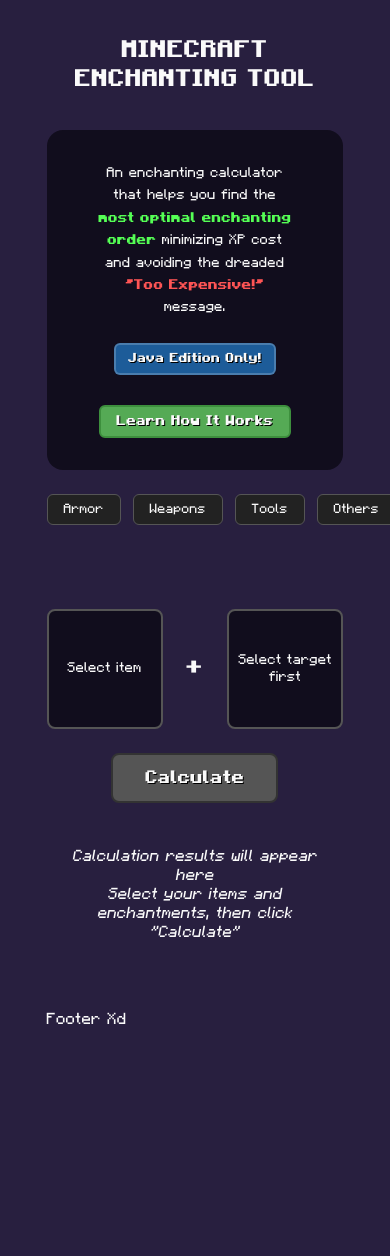
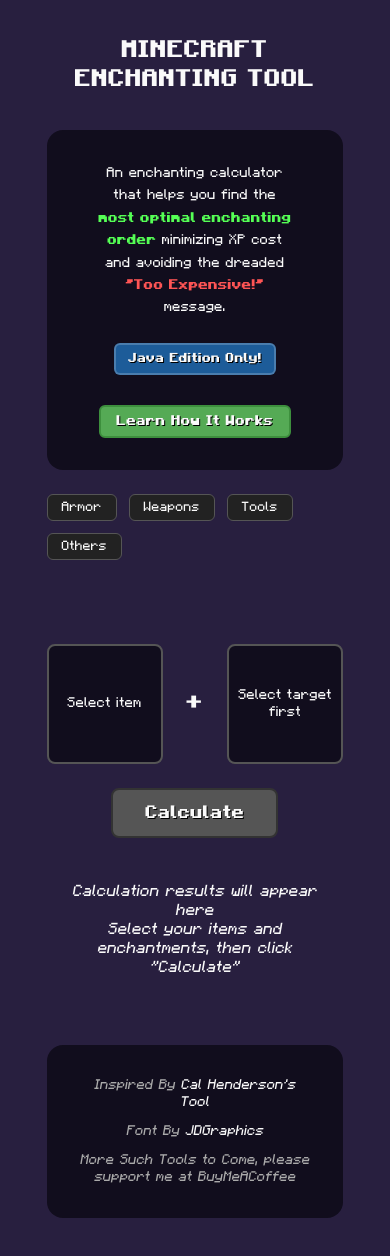
Before and after one commit to lamba44/enchantmentoptimization, a React (Vite) app: page / in a window 390 px wide. Shown: the top 1256 px of the page. Before the commit the page ends 1077 px from the top, so only its background shows below. Built offline with nearby package versions, Linux system fonts and the light colour scheme.

Commit message:
update: Footer and Responsiveness

```diff
--- a/src/Pages/App/App.css
+++ b/src/Pages/App/App.css
@@ -84,12 +84,15 @@
     gap: 24px;
 }
 .botleft {
-    flex: 2;
+    flex: 3;
 }
 .cat-select {
     display: flex;
     gap: 12px;
     margin-bottom: 16px;
+    flex-wrap: wrap;
+    justify-content: flex-start;
+    align-items: flex-start;
 }
 .cat-btn {
     padding: 6px 16px;
@@ -98,6 +101,7 @@
     color: #fafafa;
     cursor: pointer;
     border-radius: 6px;
+    flex: 0 0 auto;
 }
 .cat-btn.active {
     background-color: #55aa55;
@@ -106,6 +110,9 @@
     display: flex;
     gap: 12px;
     margin-bottom: 20px;
+    flex-wrap: wrap;
+    justify-content: flex-start;
+    align-items: flex-start;
 }
 .subcat-btn {
     padding: 6px 16px;
@@ -114,6 +121,7 @@
     color: #fafafa;
     cursor: pointer;
     border-radius: 6px;
+    flex: 0 0 auto;
 }
 .subcat-btn.active {
     background-color: #1d5c99;
@@ -122,6 +130,7 @@
     display: flex;
     align-items: center;
     gap: 24px;
+    justify-content: center;
 }
 .slot {
     width: 120px;
@@ -149,6 +158,9 @@
     gap: 12px;
     align-items: center;
     transition: opacity 0.12s ease, transform 0.12s ease;
+    flex-wrap: wrap;
+    justify-content: flex-start;
+    align-items: flex-start;
 }
 .subcat-container.hidden {
     opacity: 0;
@@ -362,7 +374,7 @@
 }
 
 .botright {
-    flex: 1;
+    flex: 2;
 }
 
 .result-placeholder {
@@ -468,6 +480,7 @@
     color: #aaffaa;
     font-style: italic;
     font-size: 16px;
+    margin-top: 6px;
 }
 
 .pw-penalty {
@@ -511,9 +524,47 @@
 
 .appfooter {
     margin: 48px 0;
+    width: 100%;
+
+    background-color: #110d1d;
+    border-radius: 16px;
+    padding: 32px;
 }
+
 .footertext {
+    background: transparent;
+    display: flex;
+    align-items: center;
+    justify-content: center;
+    flex-direction: column;
+    gap: 12px;
+}
+
+.footertop,
+.footermid,
+.footerbot {
+    background: transparent;
+    color: #aaa;
+    font-size: 14px;
+    font-style: italic;
+    text-align: center;
+}
+
+.footertext a {
+    background: transparent;
     color: #fafafa;
+    text-decoration: none;
+    transition: all 0.2s ease;
+}
+
+.footertext a:hover {
+    color: #55ffff;
+}
+
+@media (max-width: 1024px) {
+    .step-container {
+        padding: 0;
+    }
 }
 
 @media (max-width: 900px) {
@@ -521,8 +572,9 @@
         flex-direction: column;
     }
 
-    .summary-cost {
-        margin-top: 20px;
+    .result-summary {
+        border-top: 4px solid #ccc;
+        padding-top: 32px;
     }
 
     .step-container {
@@ -536,7 +588,7 @@
         grid-template-columns: repeat(auto-fill, minmax(160px, 1fr));
     }
     .books-grid {
-        grid-template-columns: 1fr;
+        grid-template-columns: repeat(auto-fill, minmax(200px, 1fr));
     }
 }
 @media (max-width: 700px) {
@@ -549,6 +601,34 @@
         width: 85%;
     }
 }
+
+@media (max-width: 570px) {
+    .step-container {
+        margin-bottom: 16px;
+    }
+    .result-summary {
+        padding-bottom: 0;
+    }
+    .summary-cost {
+        font-size: 20px;
+    }
+    .summary-header,
+    .steps-title,
+    .step-number,
+    .result-label,
+    .cost-info {
+        font-size: 14px;
+    }
+
+    .step-number {
+        margin-bottom: 4px;
+    }
+
+    .result-view {
+        margin: 4px 0;
+    }
+}
+
 @media (max-width: 425px) {
     .guidebtn {
         font-size: 14px;
@@ -557,4 +637,22 @@
         margin-top: 6px;
         padding: 6px 16px;
     }
+
+    .item-name,
+    .enchantment {
+        font-size: 14px;
+    }
+
+    .item-name {
+        margin-bottom: 4px;
+    }
+
+    .item-enchantments {
+        padding-left: 6px;
+    }
+
+    .cat-btn,
+    .subcat-btn {
+        padding: 4px 14px;
+    }
 }
--- a/src/Pages/App/App.jsx
+++ b/src/Pages/App/App.jsx
@@ -1,4 +1,3 @@
-// App.jsx
 import React from "react";
 import "./App.css";
 import { itemEnchantMap, conflictMap } from "./../../data/enchantmentData";
@@ -20,6 +19,10 @@
     const [errorMessage, setErrorMessage] = React.useState("");
     // Result state
     const [calculationResult, setCalculationResult] = React.useState(null);
+
+    // NEW: botright ref + loading state for the requested feature
+    const botrightRef = React.useRef(null);
+    const [isLoading, setIsLoading] = React.useState(false);
 
     // Get current enchantments based on selected item
     const currentEnchants = selectedSub
@@ -180,6 +183,45 @@
             setErrorMessage(`Calculation error: ${error.message}`);
             console.error("Calculation failed:", error);
         }
+    };
+
+    // NEW: wrapper to show loading text, perform scroll, then run validation/calculation
+    const handleCalculateClick = () => {
+        // Show loading text (replaces botright content)
+        setIsLoading(true);
+
+        // Scroll behavior
+        if (typeof window !== "undefined") {
+            if (window.innerWidth > 900) {
+                window.scrollTo({ top: 0, behavior: "smooth" });
+            } else {
+                // scroll to botright div
+                if (botrightRef.current && botrightRef.current.scrollIntoView) {
+                    try {
+                        botrightRef.current.scrollIntoView({
+                            behavior: "smooth",
+                            block: "center",
+                        });
+                    } catch (e) {
+                        // fallback
+                        window.scrollTo({ top: 0, behavior: "smooth" });
+                    }
+                } else {
+                    window.scrollTo({ top: 0, behavior: "smooth" });
+                }
+            }
+        }
+
+        // Allow a tick for the loading text / scroll to render, then run calculation.
+        // (Using a short timeout so the UI can show "Results Loading" before heavy sync work.)
+        setTimeout(() => {
+            try {
+                validateAndCalculate();
+            } finally {
+                // hide loading once result or error is set
+                setIsLoading(false);
+            }
+        }, 60);
     };
 
     // Format the calculation result for display
@@ -986,7 +1028,7 @@
                                     <div className="calculate-section">
                                         <button
                                             className="calculate-btn"
-                                            onClick={validateAndCalculate}
+                                            onClick={handleCalculateClick}
                                             disabled={!selectedSub}
                                         >
                                             Calculate
@@ -996,8 +1038,12 @@
                             );
                         })()}
                     </div>
-                    <div className="botright">
-                        {calculationResult ? (
+                    <div className="botright" ref={botrightRef}>
+                        {isLoading ? (
+                            <div className="results-loading">
+                                Results Loading
+                            </div>
+                        ) : calculationResult ? (
                             <div className="calculation-result">
                                 {!calculationResult.success ? (
                                     <div className="error-result">
@@ -1210,7 +1256,32 @@
                 </div>
             </div>
             <div className="appfooter">
-                <p className="footertext">Footer Xd</p>
+                <div className="footertext">
+                    <p className="footertop">
+                        Inspired By{" "}
+                        <a
+                            href="https://iamcal.github.io/enchant-order/"
+                            target="_blank"
+                            rel="noopener noreferrer"
+                        >
+                            Cal Henderson's Tool
+                        </a>
+                    </p>
+                    <p className="footermid">
+                        Font By{" "}
+                        <a
+                            href="https://www.fontspace.com/jdgraphics"
+                            target="_blank"
+                            rel="noopener noreferrer"
+                        >
+                            JDGraphics
+                        </a>
+                    </p>
+                    <p className="footerbot">
+                        More Such Tools to Come, please support me at
+                        BuyMeACoffee
+                    </p>
+                </div>
             </div>
         </div>
     );
```
